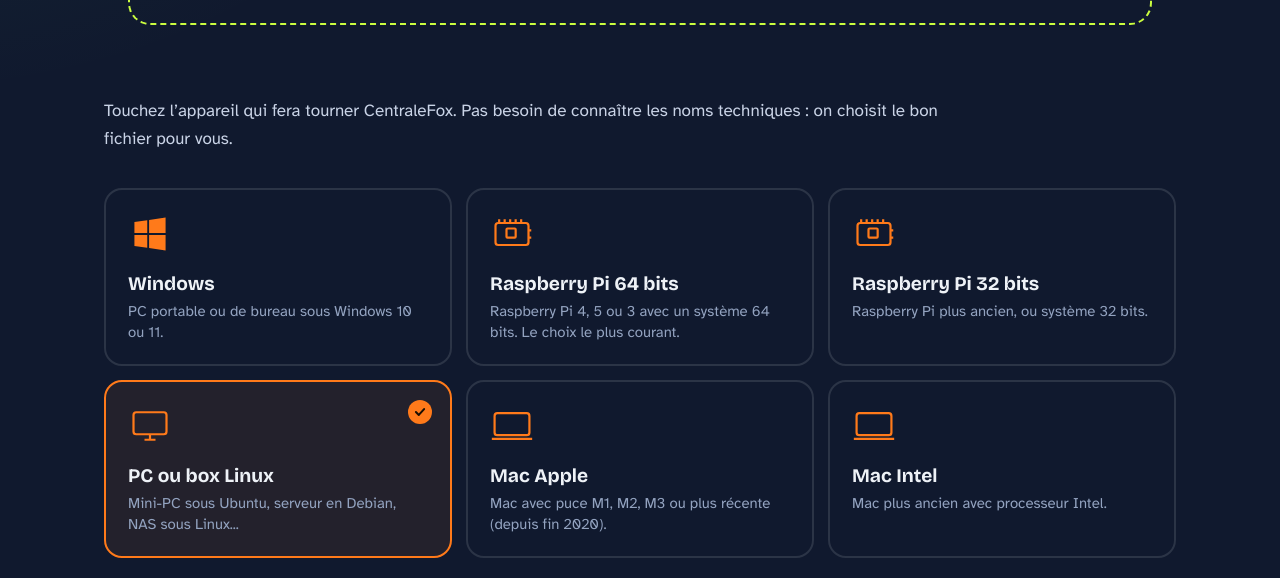
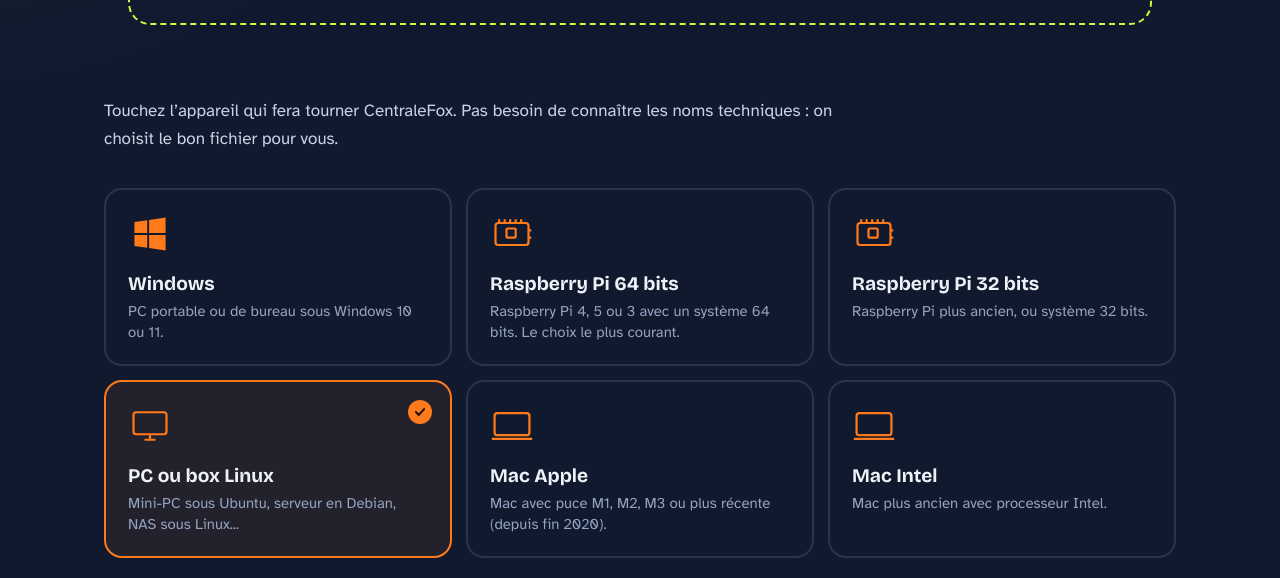
Before and after one commit to vegeta0911/CentraleFox, a plain HTML site: page index.html in a window 1280 px wide. Shown: the part 1210-1788 px from the top of the page. Drawn offline with nearby package versions, Linux system fonts and the light colour scheme; no server answers.

Commit message:
Update .intro max-width in index.html
Reduce max-width of .intro class from 80ch to 70ch.

```diff
--- a/index.html
+++ b/index.html
@@ -74,7 +74,7 @@ h1{font:800 clamp(2.5rem,5.6vw,4.4rem)/1.02 var(--display);letter-spacing:-.035e
 /* Sélecteur */
 section{padding:72px 0}
 .titre-section{font:800 clamp(1.9rem,3.6vw,2.6rem)/1.08 var(--display);letter-spacing:-.025em;margin-bottom:12px}
-.intro{color:#C9D3E6;max-width:80ch;margin-bottom:36px}
+.intro{color:#C9D3E6;max-width:70ch;margin-bottom:36px}
 .appareils{display:grid;grid-template-columns:repeat(3,1fr);gap:14px}
 .appareil{position:relative;display:flex;flex-direction:column;gap:6px;text-align:left;background:transparent;color:var(--neige);
   border:2px solid rgba(238,242,247,.12);border-radius:18px;padding:22px 22px 20px;cursor:pointer;font:inherit;
```
